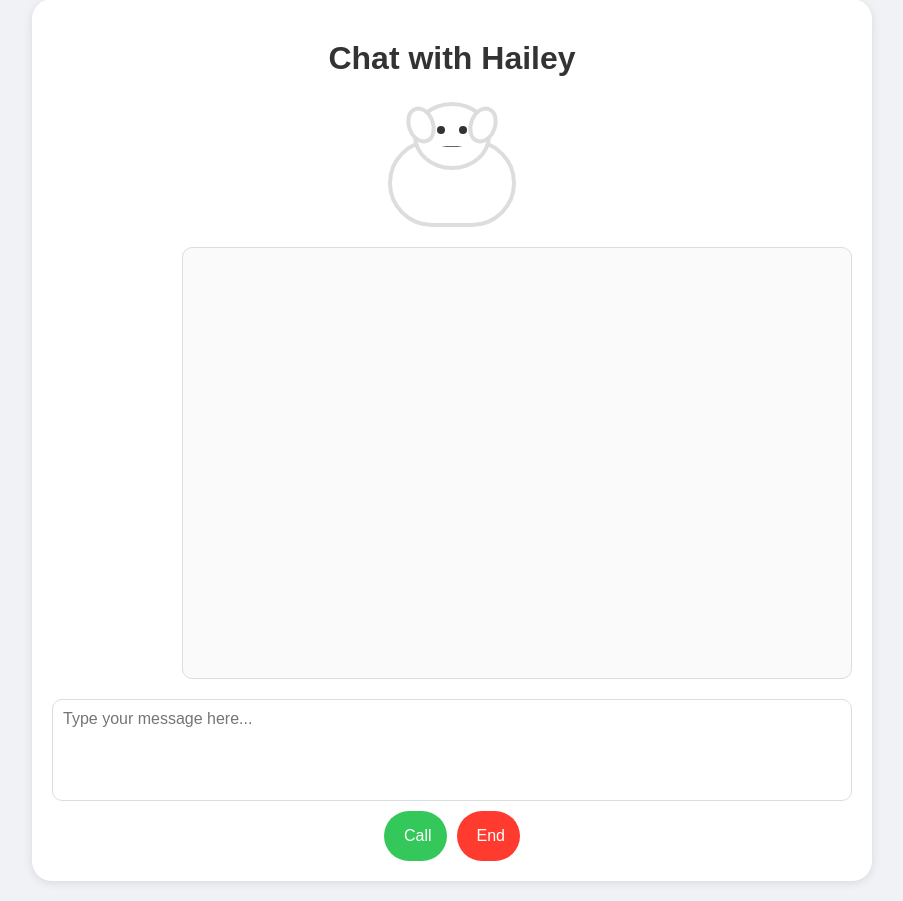
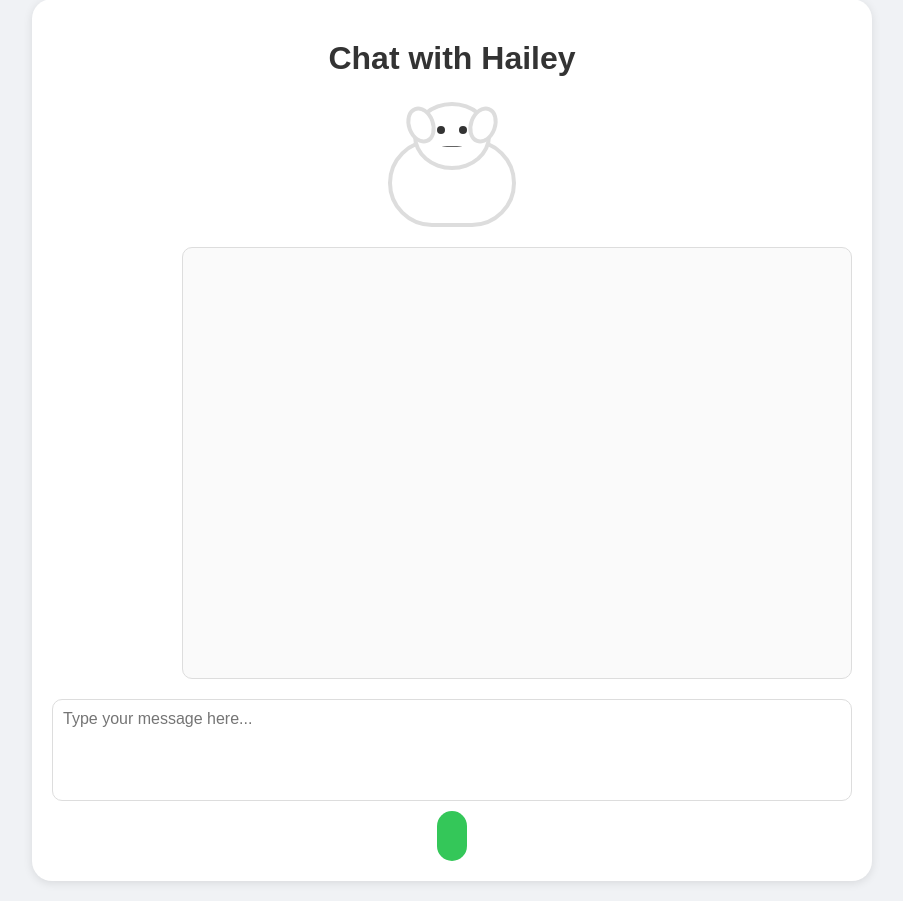
Before and after one commit to hnvt1989/kid_chat, a Flask app: page / in a window 1280 px wide. Shown: the part 21-922 px from the top of the page, without its empty margins (188-1091 px from the left). Run offline with Flask 3, Linux system fonts and the light colour scheme.

Commit message:
Remove end call button and update mic behavior

```diff
--- a/static/styles.css
+++ b/static/styles.css
@@ -186,29 +186,6 @@ textarea {
     animation: pulse 1.5s infinite;
 }
 
-.end-call-button {
-    background: #ff3b30;
-    color: white;
-    border: none;
-    height: 50px;
-    border-radius: 25px;
-    display: flex;
-    align-items: center;
-    justify-content: center;
-    gap: 5px;
-    font-size: 24px;
-    cursor: pointer;
-    padding: 0 15px;
-    transition: background-color 0.3s;
-}
-
-.end-call-button:hover {
-    background: #e23328;
-}
-
-.end-call-button .end-icon {
-    transform: rotate(135deg);
-}
 
 @keyframes pulse {
     0% {
--- a/templates/index.html
+++ b/templates/index.html
@@ -50,13 +50,6 @@
                     <svg viewBox="0 0 24 24" aria-hidden="true">
                         <path d="M22 16.92v3a2.09 2.09 0 01-2.26 2.09A19.72 19.72 0 012.28 5.35 2.09 2.09 0 014.37 3h3a1 1 0 011 .75l1.09 4.41a1 1 0 01-.27 1L6.91 11.09a16 16 0 006 6l2.2-2.2a1 1 0 011-.27l4.38 1.09a1 1 0 01.75 1z"/>
                     </svg>
-                    <span class="button-label">Call</span>
-                </button>
-                <button id="end-call" class="end-call-button" title="End Call">
-                    <svg viewBox="0 0 24 24" aria-hidden="true" class="end-icon">
-                        <path d="M22 16.92v3a2.09 2.09 0 01-2.26 2.09A19.72 19.72 0 012.28 5.35 2.09 2.09 0 014.37 3h3a1 1 0 011 .75l1.09 4.41a1 1 0 01-.27 1L6.91 11.09a16 16 0 006 6l2.2-2.2a1 1 0 011-.27l4.38 1.09a1 1 0 01.75 1z"/>
-                    </svg>
-                    <span class="button-label">End</span>
                 </button>
             </div>
         </div>
@@ -66,7 +59,6 @@
     const chatbox = document.getElementById('chatbox');
     const messageInput = document.getElementById('message');
     const micBtn = document.getElementById('mic');
-    const endCallBtn = document.getElementById('end-call');
     const loading = document.getElementById('loading');
     const audioPermissionMessage = document.getElementById('audio-permission');
     const animation = document.getElementById('animation');
@@ -336,6 +328,21 @@
         }
     }
 
+    function endCall() {
+        chatbox.innerHTML = '';
+        if (currentAudio) {
+            currentAudio.pause();
+            currentAudio.currentTime = 0;
+        }
+        if (isListening && recognition) {
+            isListening = false;
+            recognition.stop();
+        }
+        isSpeaking = false;
+        micBtn.classList.remove('speaking', 'listening');
+        showAnimation('');
+    }
+
     micBtn.addEventListener('click', () => {
         if (!recognition) return;
 
@@ -354,25 +361,10 @@
                 console.error('Error starting speech recognition:', error);
             }
         } else {
-            isListening = false;
-            recognition.stop();
+            endCall();
         }
     });
 
-    endCallBtn.addEventListener('click', () => {
-        chatbox.innerHTML = '';
-        if (currentAudio) {
-            currentAudio.pause();
-            currentAudio.currentTime = 0;
-        }
-        if (isListening && recognition) {
-            isListening = false;
-            recognition.stop();
-        }
-        isSpeaking = false;
-        micBtn.classList.remove('speaking', 'listening');
-        showAnimation('');
-    });
 
     // Add keyboard shortcut for toggling speech recognition
     document.addEventListener('keydown', (e) => {
```
